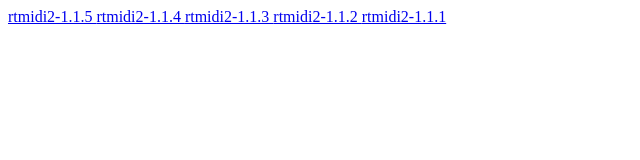
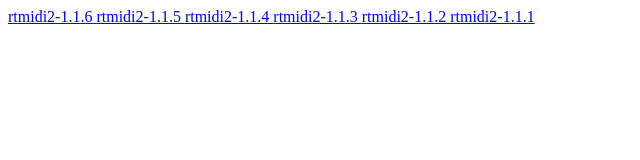
Before and after one commit to sampler-box/pypi, a plain HTML site: page rtmidi2/index.html in a window 1280 px wide. Shown: the whole page, without its empty margins (0-640 px from the left). Drawn offline with Linux system fonts and the light colour scheme.

Commit message:
Publish rtmidi2 - 1.1.6

```diff
--- a/rtmidi2/index.html
+++ b/rtmidi2/index.html
@@ -6,6 +6,9 @@
   </title>
  </head>
  <body>
+  <a href="git+https://github.com/sampler-box/rtmidi2.git@1.1.6#egg=rtmidi2-1.1.6">
+   rtmidi2-1.1.6
+  </a>
   <a href="git+https://github.com/sampler-box/rtmidi2.git@1.1.5#egg=rtmidi2-1.1.5">
    rtmidi2-1.1.5
   </a>
```
